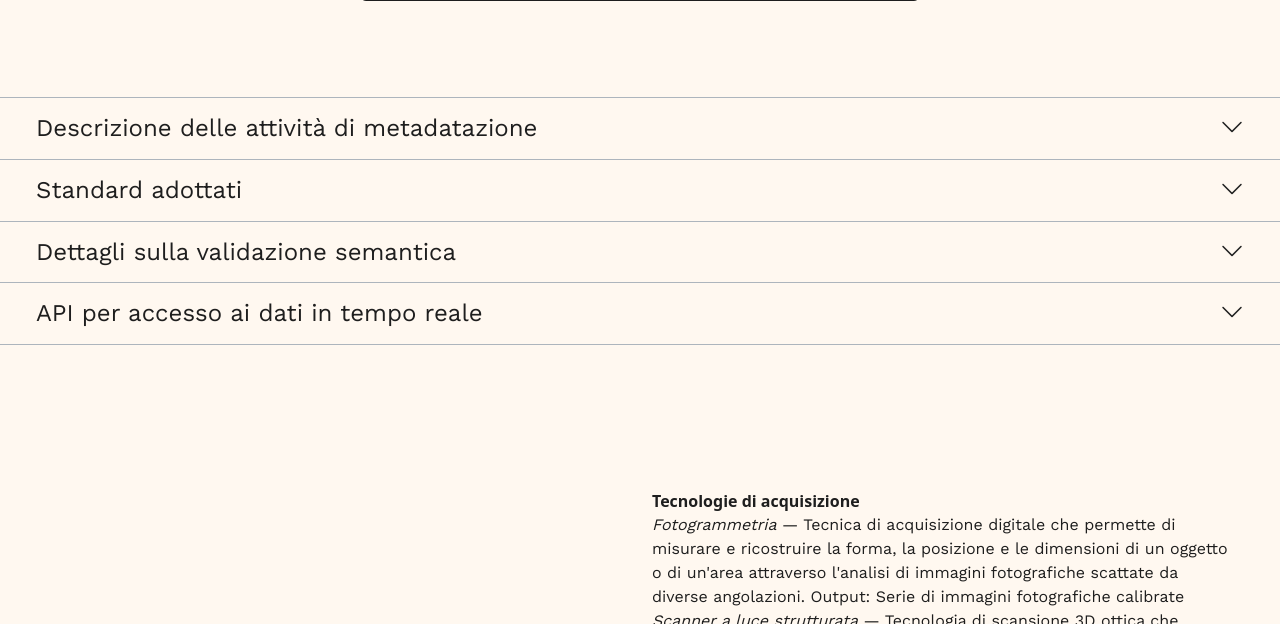
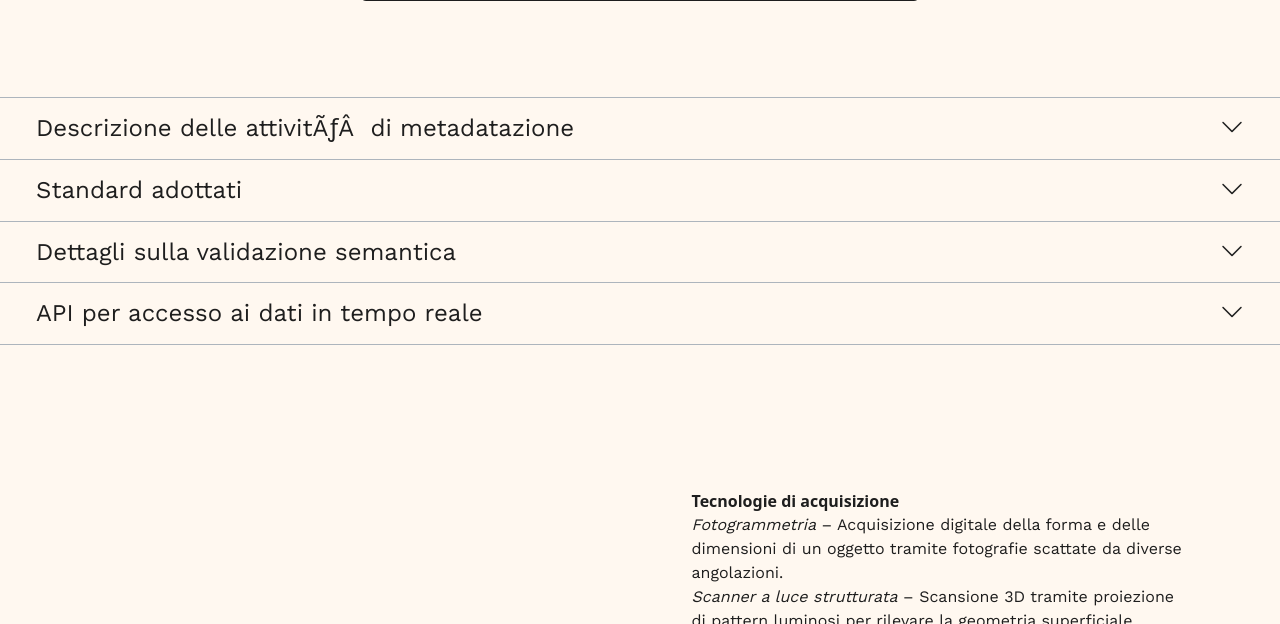
Before and after one commit to dharc-org/changes-spoke4-portal, a Flask app: template app/templates/homepage.html in a window 1280 px wide. Shown: the part 1036-1660 px from the top of the page. Run offline with Flask 3, Linux system fonts and the light colour scheme; the template is opened without the code that fills it: most values are stand-ins (such as "Sample title", 1, 10 or a date in 2020); some libraries are stand-ins or nearby versions; some web fonts are replaced.

Commit message:
chore(homepage): update technologies section copy

```diff
--- a/app/templates/homepage.html
+++ b/app/templates/homepage.html
@@ -134,14 +134,16 @@
                     <div class="flex-grow-1">
                         <h2 class="h6 mb-1">{{ c.display_title }}</h2>
                         <p class="mb-2 small text-body-secondary font-sans">{% if c.display_keywords %}{{
-                            c.display_keywords | join(' • ') }}{% endif %}</p>
-                        <p class="mb-2 small text-body-secondary font-sans">Digital Library • 3D • Open Access</p>
+                            c.display_keywords | join(' Ã¢â‚¬Â¢ ') }}{% endif %}</p>
+                        <p class="mb-2 small text-body-secondary font-sans">Digital Library Ã¢â‚¬Â¢ 3D Ã¢â‚¬Â¢ Open
+                            Access</p>
                         {% if c.get('coming_soon') %}
                         <span class="text-body-secondary small font-sans" aria-disabled="true">{{
                             gettext('Prossimamente') }}</span>
                         {% else %}
                         <a href="{{ url_for('main.collection_home', collection_id=c.id) }}"
-                            class="link-dark fw-semibold font-sans text-decoration-none">{{ gettext('Esplora') }} →</a>
+                            class="link-dark fw-semibold font-sans text-decoration-none">{{ gettext('Esplora') }}
+                            Ã¢â€ â€™</a>
                         {% endif %}
                     </div>
                 </div>
@@ -159,14 +161,14 @@
             <h2 class="accordion-header">
                 <button class="accordion-button collapsed" type="button" data-bs-toggle="collapse"
                     data-bs-target="#accOne" aria-expanded="false" aria-controls="accOne">
-                    {{ gettext('Descrizione delle attività di metadatazione') }}
+                    {{ gettext('Descrizione delle attivitÃƒÂ  di metadatazione') }}
                     <i class="bi bi-chevron-down ms-auto"></i>
                 </button>
             </h2>
             <div id="accOne" class="accordion-collapse collapse" data-bs-parent="#hpAccordion">
                 <div class="accordion-body text-body-secondary font-sans">{{ gettext('Testo segnaposto per
                     descrivere le
-                    attività di metadatazione.') }}</div>
+                    attivitÃƒÂ  di metadatazione.') }}</div>
             </div>
         </div>
         <div class="accordion-item px-3 border-bottom border-dark-subtle">
@@ -216,46 +218,43 @@
 
 <!-- Technologies -->
 <section class="py-5 my-5 px-5">
-    <div class="row align-items-center g-4 justify-content-center">
-        <div class="col-12 col-md-4 col-lg-6 d-flex justify-content-center">
+    <div class="row align-items-center g-1 justify-content-center">
+        <div class="col-12 col-md-5 col-lg-6 d-flex justify-content-center">
             <div class="tech-image-wrap">
                 <img src="{{ url_for('static', filename='img/01.png') }}" alt="{{ gettext('Tecnologie - immagine') }}">
             </div>
         </div>
-        <div class="col-12 col-md-8 col-lg-6">
+        <div class="col-12 col-md-7 col-lg-5">
             <ul class="list-unstyled mb-0 font-sans tech-list">
                 <li class='fw-semibold'>{{ gettext('Tecnologie di acquisizione') }}</li>
-                <li><i>{{ gettext('Fotogrammetria') }}</i> — {{ gettext("Tecnica di acquisizione digitale che permette
-                    di misurare e ricostruire la forma, la posizione e le dimensioni di un oggetto o di un'area
-                    attraverso l'analisi di immagini fotografiche scattate da diverse angolazioni. Output: Serie di
-                    immagini fotografiche calibrate") }}</li>
-                <li><i>{{ gettext('Scanner a luce strutturata') }}</i> — {{ gettext("Tecnologia di scansione 3D ottica
-                    che proietta pattern luminosi sull'oggetto (griglie, punti, linee) per rilevarne la geometria
-                    superficiale tramite la deformazione del reticolo proiettato. Output: Nuvola di punti ad alta
-                    densità") }}</li>
-                <li><i>{{ gettext('Laser scanner') }}</i> — {{ gettext("Tecnologia di scansione 3D che emette un raggio
-                    laser verso la superficie di un oggetto o di un ambiente. La forma e la posizione vengono rilevate
-                    misurando il tempo di ritorno del raggio riflesso o la differenza di fase tra emissione e ritorno.
-                    Output: Nuvola di punti georeferenziata ad alta precisione") }}</li>
+                <li><i>{{ gettext('Fotogrammetria') }}</i> &ndash; {{ gettext("Acquisizione digitale della forma e delle
+                    dimensioni di un oggetto tramite fotografie scattate da diverse angolazioni.") }}</li>
+                <li><i>{{ gettext('Scanner a luce strutturata') }}</i> &ndash; {{ gettext("Scansione 3D tramite
+                    proiezione
+                    di
+                    pattern luminosi per rilevare la geometria superficiale.") }}</li>
+                <li><i>{{ gettext('Laser scanner') }}</i> &ndash; {{ gettext("Rilievo 3D ad alta precisione tramite
+                    misurazione del ritorno del raggio laser.") }}</li>
 
                 <li class='fw-semibold'>{{ gettext('Tecnologie di elaborazione') }}</li>
-                <li><i>{{ gettext("Software utilizzati per l'editing, l'elaborazione e l'allineamento dell'output
-                        fotogrammetrico") }}</i> — {{ gettext('Photoshop, RawTherapee, 3DF Zephyr, Metashape') }}</li>
-                <li><i>{{ gettext("Software utilizzati per l'elaborazione e l'allineamento dell'output da scanner a luce
-                        strutturata") }}</i> — {{ gettext('Artec Studio') }}</li>
-                <li><i>{{ gettext("Software utilizzati per l'elaborazione e l'allineamento dell'output da laser
-                        scanner") }}</i> — {{ gettext('SCENE') }}</li>
-                <li>{{ gettext('Output finale: Mesh 3D ad alta densità geometrica texturizzata') }}</li>
+                <li><i>{{ gettext("Software per editing, elaborazione e allineamento output
+                        fotogrammetrico") }}</i> &ndash; {{ gettext('Photoshop, RawTherapee, 3DF Zephyr, Metashape') }}
+                </li>
+                <li><i>{{ gettext("Software per elaborazione e allineamento output da scanner a luce
+                        strutturata") }}</i> &ndash; {{ gettext('Artec Studio') }}</li>
+                <li><i>{{ gettext("Software per elaborazione e allineamento output da laser
+                        scanner") }}</i> &ndash; {{ gettext('SCENE') }}</li>
+                <li>{{ gettext('Output: Mesh 3D ad alta densitÃƒÂ  geometrica texturizzata') }}</li>
 
                 <li class='fw-semibold'>{{ gettext('Tecnologie di modellazione 3D ed esportazione') }}</li>
-                <li><i>{{ gettext('Software utilizzati') }}</i> — {{ gettext('Blender') }}</li>
+                <li><i>{{ gettext('Software') }}</i> &ndash; {{ gettext('Blender') }}</li>
 
                 <li class='fw-semibold'>{{ gettext('Tecnologie di ottimizzazione') }}</li>
-                <li><i>{{ gettext('Software utilizzati') }}</i> — {{ gettext('Instant Meshes, Photoshop, Gimp, 3DF
+                <li><i>{{ gettext('Software') }}</i> &ndash; {{ gettext('Instant Meshes, Photoshop, Gimp, 3DF
                     Zephyr, Artec Studio') }}</li>
 
                 <li class='fw-semibold'>{{ gettext('Tecnologie di presentazione e sviluppo') }}</li>
-                <li><i>{{ gettext('Software utilizzati') }}</i> — {{ gettext('ATON framework, MELODY API') }}</li>
+                <li><i>{{ gettext('Software') }}</i> &ndash; {{ gettext('ATON framework, MELODY API') }}</li>
 
                 <li class='fw-semibold'>{{ gettext('Tecnologie di prototipazione') }}</li>
             </ul>
```
